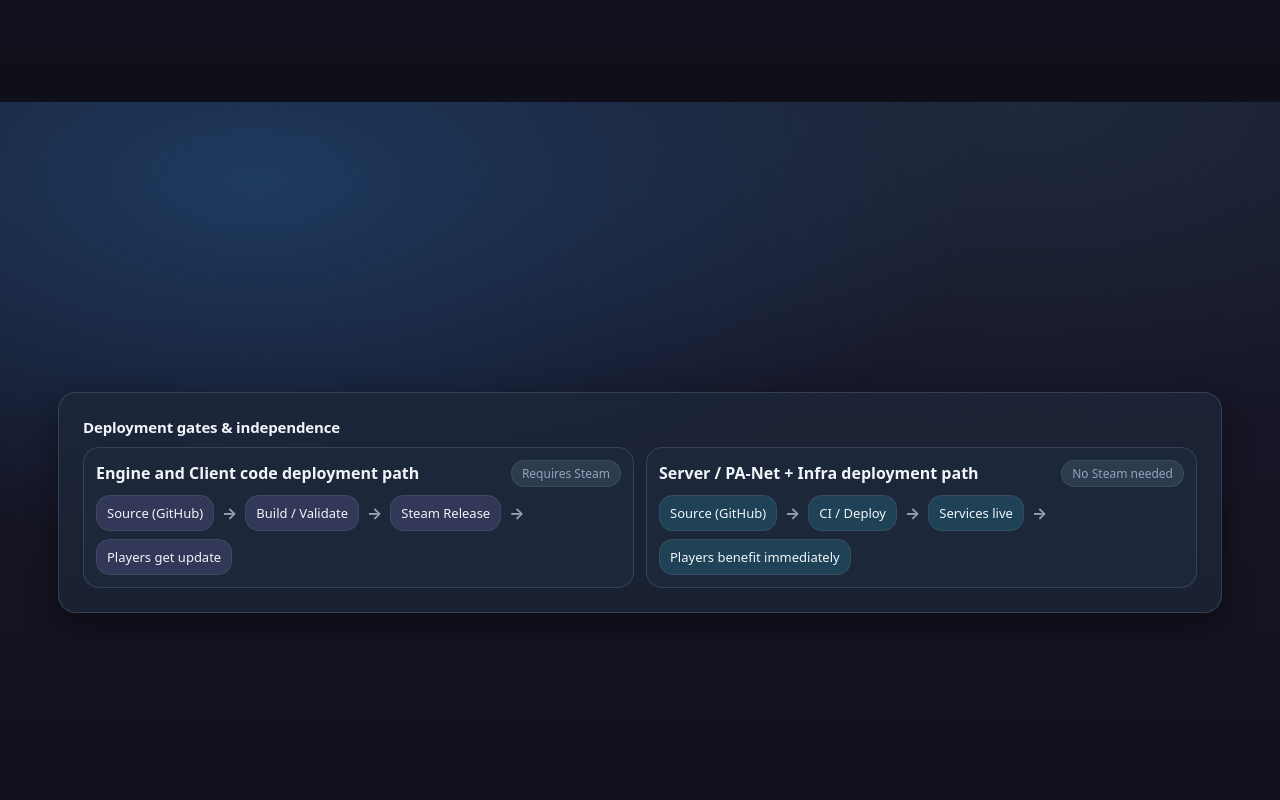
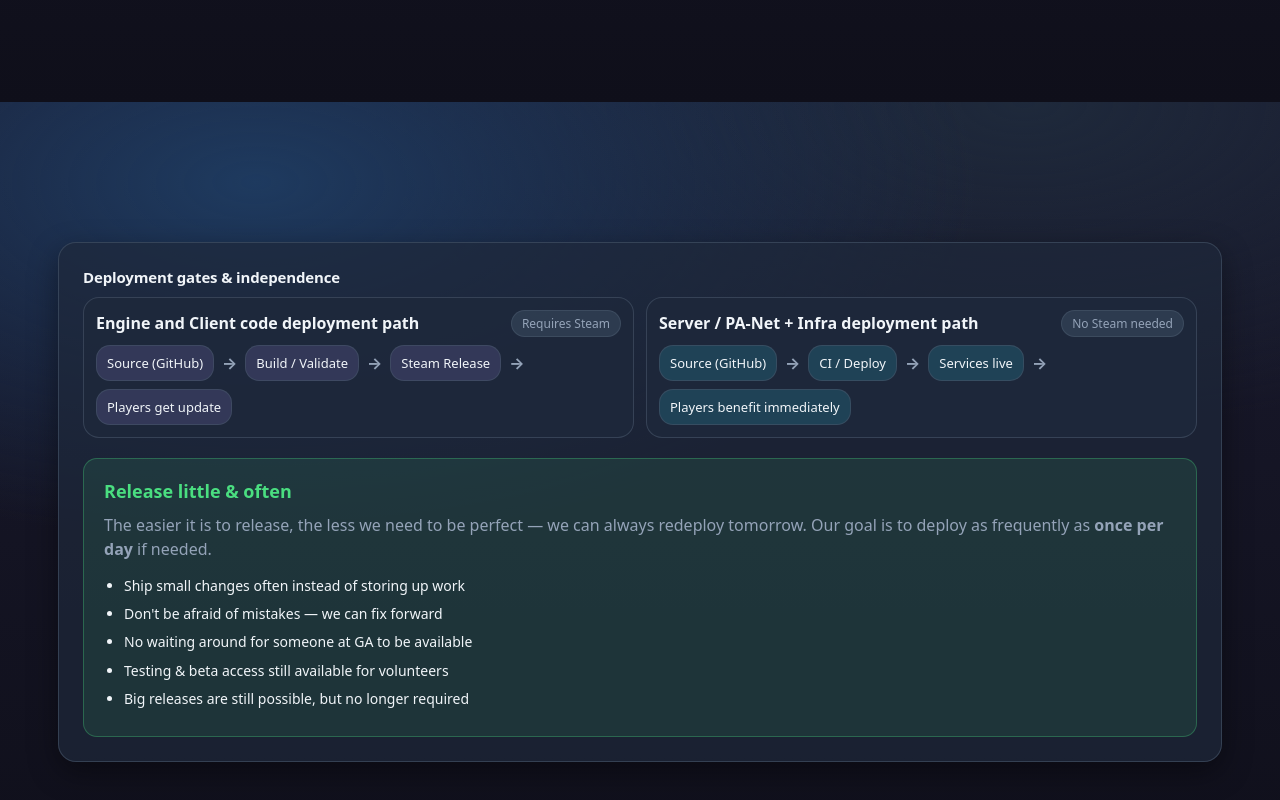
Before and after one commit to Rich107/progress-on-pa-code-access, a plain HTML site: page slide.html in a window 1280 px wide. Shown: the part 4698-5498 px from the top of the page. Drawn offline with Linux system fonts and the light colour scheme.

Commit message:
updated last slide

```diff
--- a/slide.html
+++ b/slide.html
@@ -293,6 +293,33 @@
       border-radius: var(--radius);
       box-shadow: var(--shadow);
       padding: 24px;
+    }
+
+    .philosophy{
+      margin-top: 20px;
+      padding: 20px;
+      background: rgba(74, 222, 128, 0.1);
+      border: 1px solid rgba(74, 222, 128, 0.3);
+      border-radius: 14px;
+    }
+    .philosophy h4{
+      margin: 0 0 10px;
+      font-size: 18px;
+      color: #4ade80;
+    }
+    .philosophy p{
+      margin: 0 0 14px;
+      color: var(--muted);
+      line-height: 1.5;
+    }
+    .philosophy ul{
+      margin: 0;
+      padding-left: 20px;
+      color: var(--ink);
+      line-height: 1.6;
+    }
+    .philosophy li{
+      margin: 6px 0;
     }
     .flows h3{
       margin:0 0 10px;
@@ -726,6 +753,18 @@
           </div>
         </div>
       </div>
+
+      <div class="philosophy">
+        <h4>Release little &amp; often</h4>
+        <p>The easier it is to release, the less we need to be perfect — we can always redeploy tomorrow. Our goal is to deploy as frequently as <strong>once per day</strong> if needed.</p>
+        <ul>
+          <li>Ship small changes often instead of storing up work</li>
+          <li>Don't be afraid of mistakes — we can fix forward</li>
+          <li>No waiting around for someone at GA to be available</li>
+          <li>Testing &amp; beta access still available for volunteers</li>
+          <li>Big releases are still possible, but no longer required</li>
+        </ul>
+      </div>
       </div>
     </div>
   </section>
```
